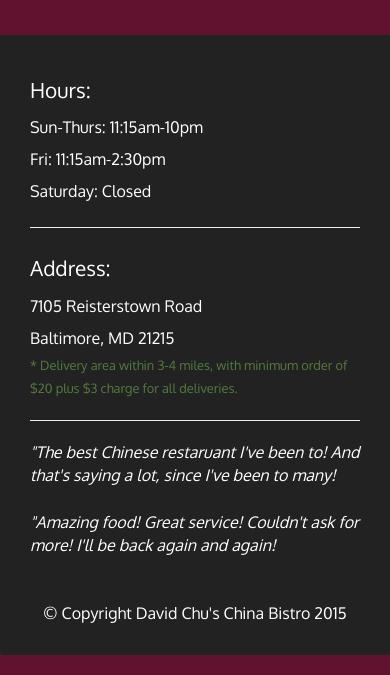
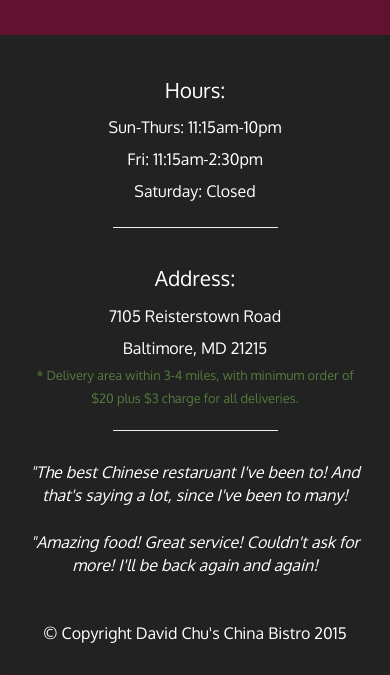
Before and after one commit to CoderZ820/Coursera-resteraunt, a plain HTML site: page index.html in a window 390 px wide. Shown: the part 1246-1921 px from the top of the page. Drawn offline with Linux system fonts and the light colour scheme; files whose address does not match are found by name.

Commit message:
Footer resposivness complete, Main page complete

```diff
--- a/mystyle.css
+++ b/mystyle.css
@@ -176,7 +176,7 @@ nav .navbar-toggler {
 #testimonials p:nth-child(2) {
     margin-top: 25px;
 }
-
+/* End Footer */
 
 @media (min-width: 1200px) {
     .container .jumbotron {
@@ -255,8 +255,17 @@ nav .navbar-toggler {
         width: 360px;
         margin: 0 auto 15px;
     }
+    .panel-footer section {
+        margin-bottom: 30px;
+        text-align: center;
     }
-
+    .panel-footer section:nth-child(3) {
+        margin-bottom: 0;
+    }
+    .panel-footer section hr {
+        width: 50%;
+    }
+}
 @media (max-width: 479px) {
     .navbar-brand h1 {
         padding-top: 5px;
```
Lines whose indentation alone changed are shown as unchanged.
